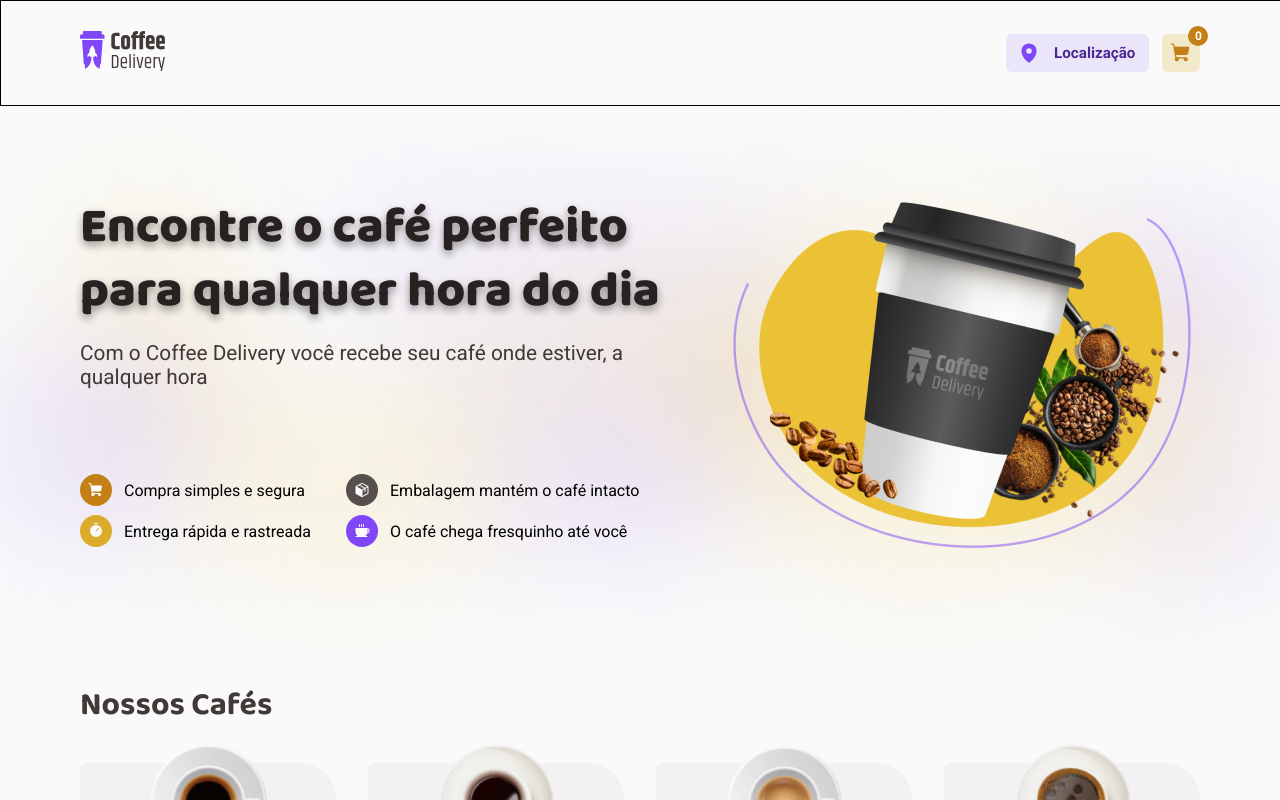
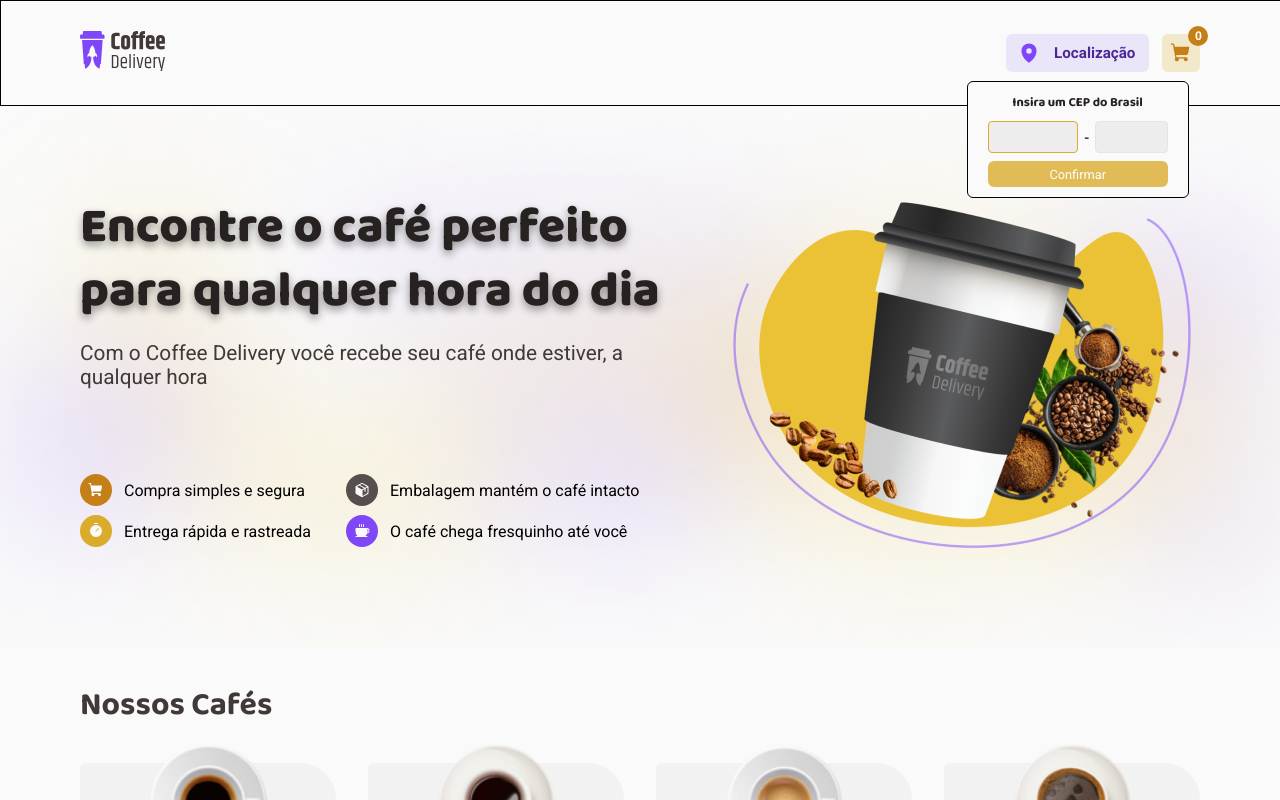
Before and after one commit to eoliveiradev/Coffee-Delivery, a React (Vite) app: page /#/ in a window 1280 px wide. Both pictures are taken after a click on the button "Localização". Shown: the top 800 px of the page. Built offline with nearby package versions, Linux system fonts and the light colour scheme.

Commit message:
Refactored Header.tsx & LocationSelectionMenu.tsx

```diff
--- a/src/components/Header/Header.tsx
+++ b/src/components/Header/Header.tsx
@@ -19,12 +19,6 @@ export function DefaultHeader() {
   const { address } = useContext(AddressContext)
   const { numberOfItemsInCart } = useContext(ShoppingCartContext)
 
-  function handleKeyDown(event : React.KeyboardEvent<HTMLDivElement>){
-    if(event.key === 'Escape'){
-      setIsSelectingLocation(false);
-    }
-  }
-
   return (
     <DefaultHeaderContainer>
       <InnerHeader>
@@ -35,10 +29,8 @@ export function DefaultHeader() {
           <img src={logo}></img>
         </Link>
 
-        <HeaderNavigation
-          onMouseLeave={() => setIsSelectingLocation(false)}
-        >
-          <div tabIndex={0} onKeyDown={(e) => handleKeyDown(e)}>
+        <HeaderNavigation>
+
             <LocationSelector
               onClick={() => setIsSelectingLocation(!isSelectingLocation)}
             >
@@ -62,7 +54,6 @@ export function DefaultHeader() {
                 <LocationSelectionMenu />
               )}
             </LocationSelectionMenuContext.Provider>
-          </div>
 
           <Link
             to={"/checkout"}
--- a/src/components/Header/components/LocationSelectionMenu/LocationSelectionMenu.tsx
+++ b/src/components/Header/components/LocationSelectionMenu/LocationSelectionMenu.tsx
@@ -1,4 +1,4 @@
-import React, { ChangeEvent, useContext, useEffect, useRef, useState } from "react";
+import React, { ChangeEvent, KeyboardEventHandler, useContext, useEffect, useRef, useState } from "react";
 import { CepInput, LocationSelectionContainer, } from "./styles";
 import axios from "axios"
 import { LocationSelectionMenuContext } from "../../Header";
@@ -10,7 +10,7 @@ export function LocationSelectionMenu() {
   const { address, setAddress } = useContext(AddressContext)
   const [isFetchingCepData, setIsFetchingCepData] = useState(false);
 
-  const { isSelectingLocation, setIsSelectingLocation } = useContext(LocationSelectionMenuContext)
+  const { setIsSelectingLocation } = useContext(LocationSelectionMenuContext)
   const { register, handleSubmit, setValue, formState: { errors } } = useForm()
 
   const [isCepValid, setIsCepValid] = useState(false);
@@ -78,8 +78,18 @@ export function LocationSelectionMenu() {
     })
   }
 
+  function handleKeyDown(event : React.KeyboardEvent){
+    if(event.key === 'Escape'){
+      setIsSelectingLocation(false);
+    }
+  }
+
   return (
-    <LocationSelectionContainer onSubmit={handleSubmit(onSubmit)}>
+    <LocationSelectionContainer
+      onSubmit={handleSubmit(onSubmit)}
+      onMouseLeave={() => setIsSelectingLocation(false)}
+      onKeyDown={handleKeyDown}
+    >
       <h1>Insira um CEP do Brasil</h1>
       <CepInput>
         <input
```
